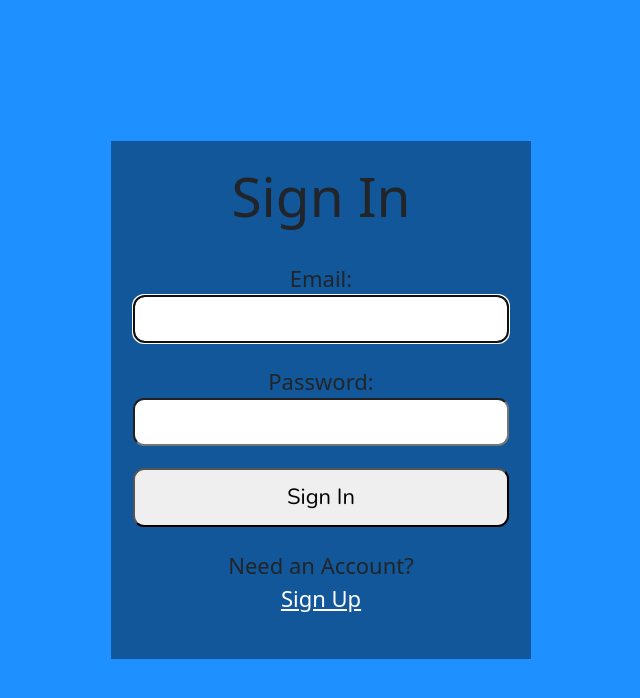
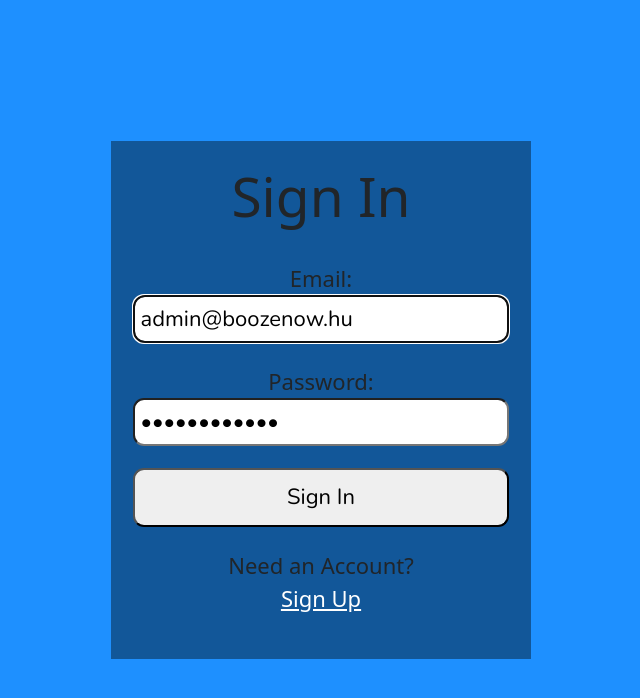
Before and after one commit to booze-now/frontend-staff, a React (Create React App) app: page /login in a window 1280 px wide. Shown: the top 698 px of the page, without its empty margins (319-959 px from the left). Built offline with nearby package versions, Linux system fonts and the light colour scheme; the HTML template or start-up script is replaced by a standard one.

Commit message:
login modification for breeze

```diff
--- a/src/components/public/Login.js
+++ b/src/components/public/Login.js
@@ -15,8 +15,8 @@
   const userEmailRef = useRef();
   const errRef = useRef();
 
-  const [email, setUserEmail] = useState("");
-  const [password, setPassword] = useState("");
+  const [email, setUserEmail] = useState("admin@boozenow.hu");
+  const [password, setPassword] = useState("Bo0ze-nOOOw!");
   const [errMsg, setErrMsg] = useState("");
   const [success, setSuccess] = useState(false);
 
@@ -37,7 +37,7 @@
       //const cfr = await axios.get("/sanctum/csrf-cookie");
       const response = await axios.post(
         LOGIN_URL,
-        { email: email, password: password },
+        { email: email, password: password},
         {
           headers: {
             "Content-Type": "application/json;charset=UTF-8",
--- a/src/components/public/Register.js
+++ b/src/components/public/Register.js
@@ -64,6 +64,14 @@
     setErrMsg("");
   }, [user, pwd, matchPwd]);
 
+  let token = "";
+const csrf = () =>
+    axios.get("/token").then((response) => {
+        console.log(response);
+        token = response.data;
+    });
+console.log(csrf);
+
   const handleSubmit = async (e) => {
     e.preventDefault();
     // if button enabled with JS hack
@@ -76,7 +84,7 @@
     try {
       const response = await axios.post(
         REGISTER_URL,
-        { name:user, email: email, password: pwd ,  password_confirmation:matchPwd },
+        { name:user, email: email, password: pwd ,  password_confirmation:matchPwd ,_token:token},
         {
           headers: { "Content-Type": "application/json" },
           withCredentials: true,
```
